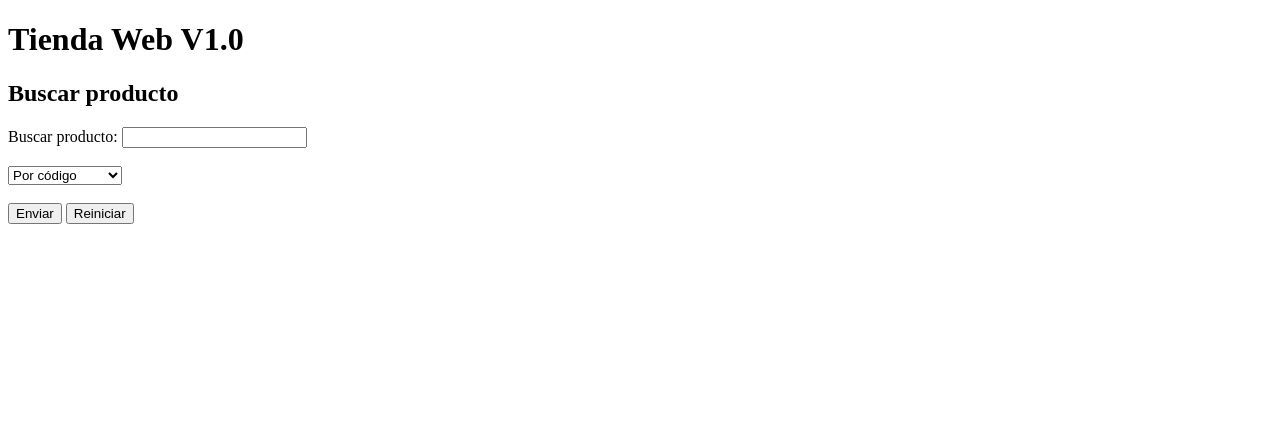
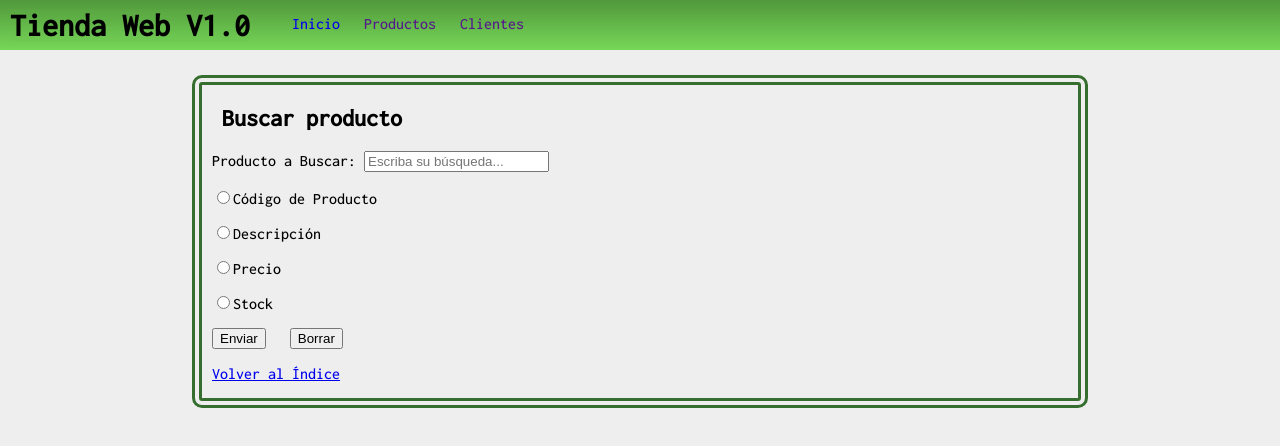
Before and after one commit to equipo1politecnico/TiendaWeb, a plain HTML site: page buscar.html in a window 1280 px wide. Drawn offline with Linux system fonts and the light colour scheme.

Commit message:
Actualización de buscar.html y buscarClientes.html (Miguel Morales)

```diff
--- a/buscar.html
+++ b/buscar.html
@@ -1,21 +1,48 @@
-<!DOCTYPE HTML>
+<!DOCTYPE html>
 <html>
 	<head>
-<meta charset="UTF-8"/>
+		<meta charset='utf-8'>
+		<meta name="viewport" content="width=device-width,initial-scale=1.0">
+		<link rel="stylesheet" href=".\style.css" type="text/css">
+		<title>TIENDA WEB 1.0</title>
 	</head>
+	<body>
+		<div>
+			<div class="cabeza">
 				<h1>Tienda Web V1.0</h1>
+				<ul class="nav">
+					<li><a href="Indice.html">Inicio</a></li>
+					<li><a href="">Productos</a>
+						 <ul class="smenu">
+							<li><a href="insertar.html">Insertar Productos</a></li>
+							<li><a href="buscar.html">Buscar Productos</a></li>
+						 </ul>
+					</li>
+					<li><a href="">Clientes</a>
+						<ul class="smenu">
+							<li><a href="insertarClientes.html">Alta Cliente</a></li>
+							<li><a href="buscarClientes.html">Buscar Cliente</a></li>
+						</ul>
+					</li>
+				</ul>
+			</div>
+			<div class="cuerpo">
+				<div class="subtitulo">
 					<h2>Buscar producto</h2>
-<form action="buscarProducto.php" method="post">
-<label for="busqueda">Buscar producto: </label><input type="text" name="busqueda">
-<br><br>
-<select name="categoria">
-  <option value="cod">Por código</option>
-  <option value="descripcion">Por descripción</option><br>
-  <option value="precio">Por precio</option><br>
-</select>
-<br><br>
-<input type="submit" value="Enviar">
-<input type="reset" value="Reiniciar">
+				</div>
+				<div class="formulario">
+					<form action=".\buscarProductos.php" method="post">
+						<p>Producto a Buscar: <input type="text" name="busquedaget" id="busquedaget" placeholder="Escriba su b&uacute;squeda..."></p>
+						<p><input type="radio" id="buscarpor" name="buscarpor" value="CodProducto">C&oacute;digo de Producto</p>
+						<p><input type="radio" id="buscarpor" name="buscarpor" value="Descripcion">Descripci&oacute;n</p>
+						<p><input type="radio" id="buscarpor" name="buscarpor" value="Precio">Precio</p>
+						<p><input type="radio" id="buscarpor" name="buscarpor" value="Stock">Stock</p>
+						<p><input type="submit" value="Enviar"> &nbsp <input type="reset" value="Borrar"></p>
+						<p><a href="indice.html">Volver al &Iacute;ndice</a></p>
 					</form>
+				</div>
+			</div>
+		</div>
+		<!--Creado por Miguel Ángel Morales Peral-->
 	</body>
 </html>
```
Also changed, not shown: buscarClientes.html (added, +47 -0 lines). Lines whose indentation alone changed are shown as unchanged.
